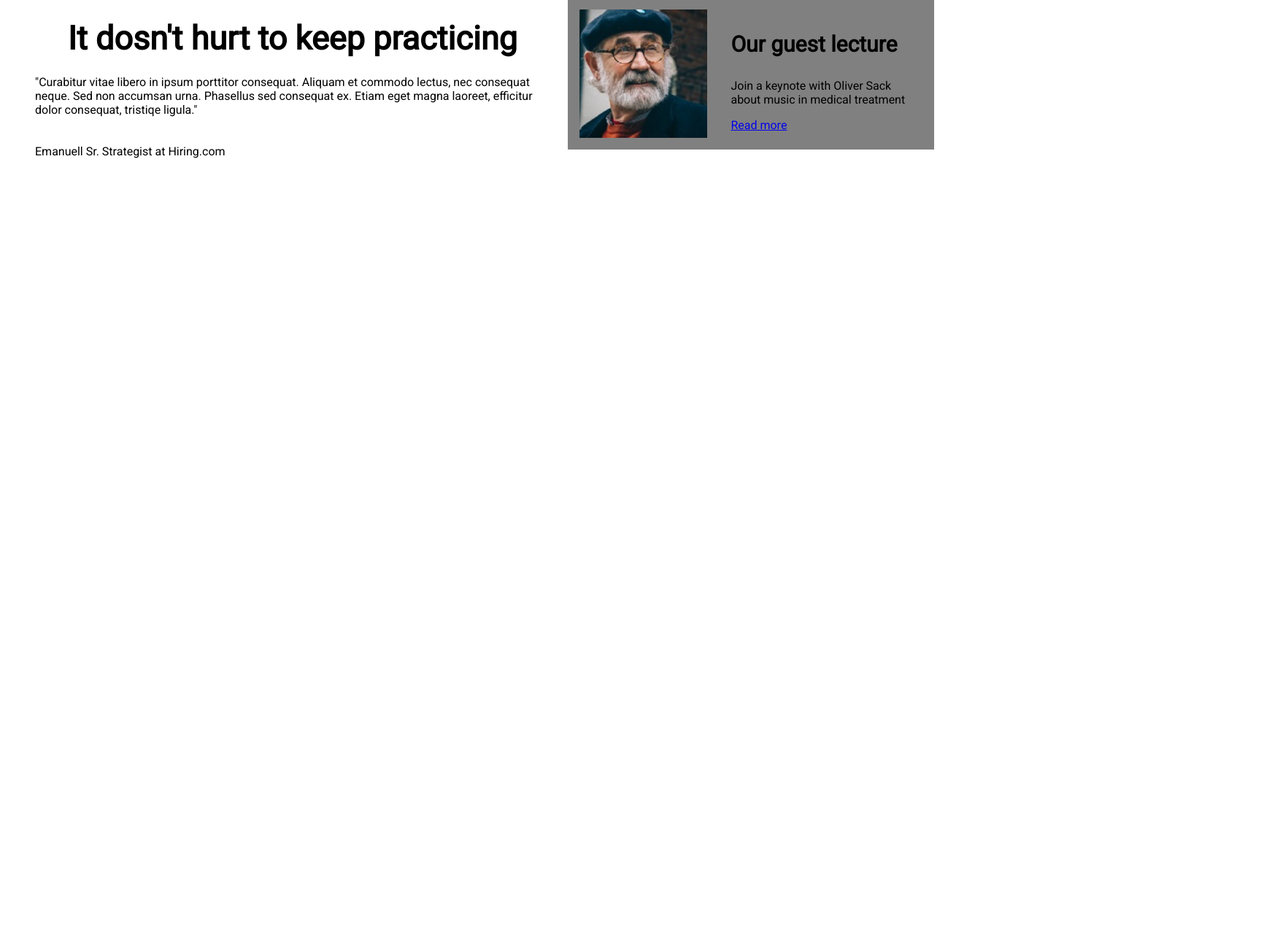
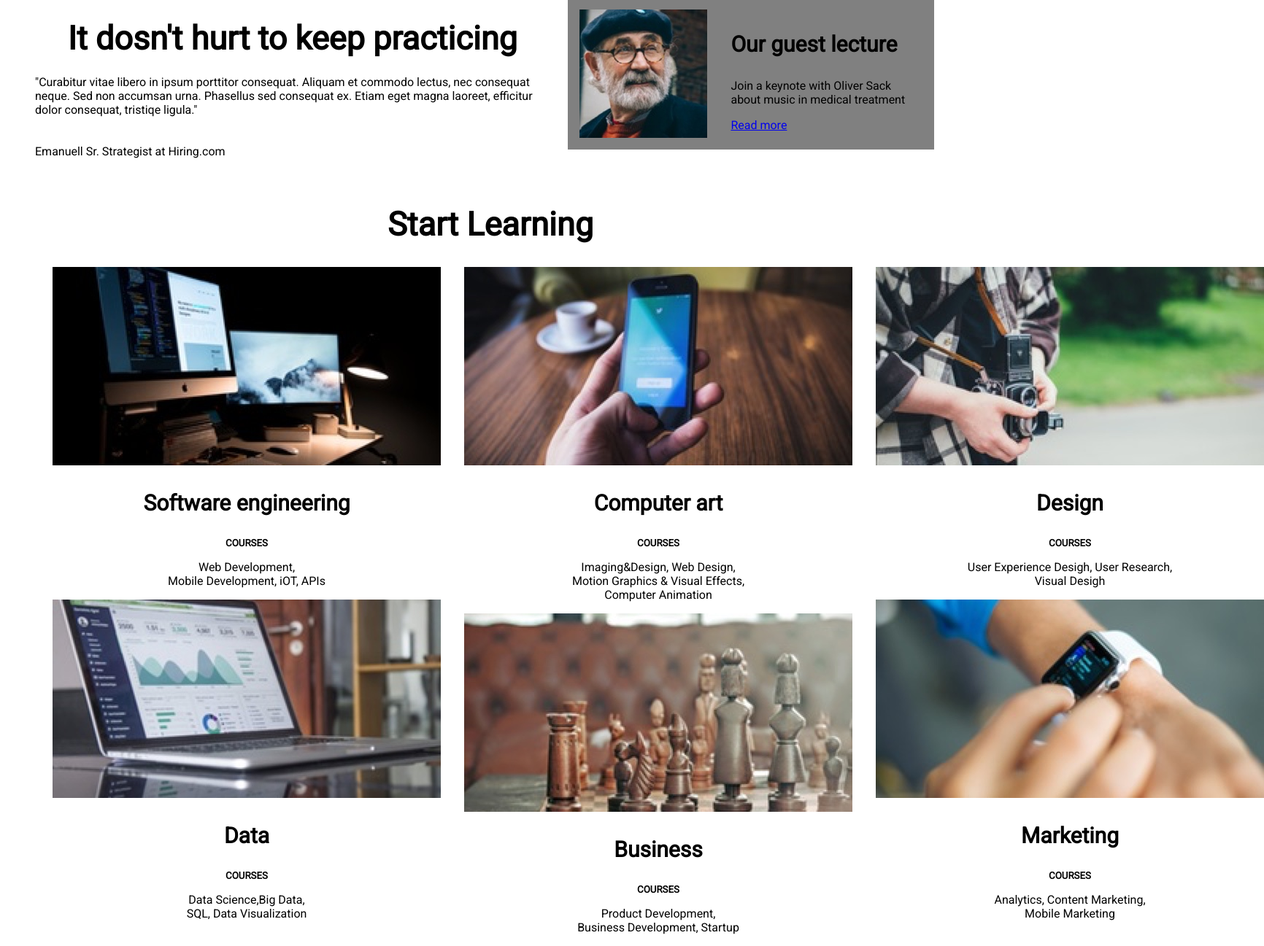
Before and after one commit to krzwilk/colmar_academy, a plain HTML site: page index.html in a window 1280 px wide. Shown: the part 1345-2642 px from the top of the page at 73% size, 1732 px wide, since content can reach past the window. Before the commit the page ends 1594 px from the top, so only its background shows below. Drawn offline with Linux system fonts and the light colour scheme.

Commit message:
Add corses

```diff
--- a/index.html
+++ b/index.html
@@ -75,14 +75,52 @@
             </div>
 
         </div>
+        </div>
 
-
-
-
+<div class="start-learning-container">
+    <div class="title1">
+        <h2>Start Learning</h2>
+        </div>
+    <div class="corses-container">
+    <div class="learning-container1">
+        <div class="software">
+            <img class="corses-img" src="resources\images\course-software.jpg" alt="Picture of desktop computer">
+            <h3>Software engineering</h3>
+            <h5>COURSES</h5>
+            <p>Web Development, <br>Mobile Development, iOT, APIs</p>
+            <img src="resources\images\course-data.jpg" alt="loptop computer">
+            <h3>Data</h3>
+            <h5>COURSES</h5>
+            <p>Data Science,Big Data,<br>SQL, Data Visualization</p>
         </div>
 
     </div>
-</div>
+    <div class="learning-container2">
+        <img class="corses-img" src="resources\images\course-computer-art.jpg" alt="person holds mobile phone">
+        <h3>Computer art</h3>
+        <h5>COURSES</h5>
+        <p>Imaging&Design, Web Design,<br> Motion Graphics & Visual Effects,<br> Computer Animation</p>
+        <img class="corses-img" src="resources\images\course-business.jpg" alt="chest board">
+        <h3>Business</h3>
+        <h5>COURSES</h5>
+        <p>Product Development,<br>Business Development, Startup</p>
+
+    </div>
+    <div class="learning-container3">
+        <img class="corses-img" src="resources\images\course-design.jpg" alt="person holds camera">
+        <h3>Design</h3>
+        <h5>COURSES</h5>
+        <p>User Experience Desigh, User Research,<br> Visual Desigh</p>
+        <img class="corses-img" src="resources\images\course-marketing.jpg" alt="wrist wath">
+        <h3>Marketing</h3>
+        <h5>COURSES</h5>
+        <p>Analytics, Content Marketing, <br>Mobile Marketing</p>
+
+
+    </div>
+    </div>
+    </div>
+
 </body>
 
 </html>
--- a/resources/css/stylesheet.css
+++ b/resources/css/stylesheet.css
@@ -145,3 +145,31 @@ h3{
     display: flex;
     background-color:gray;
 }
+.title1{
+    margin: 32px;
+    width: 100%;
+}
+.start-learning-container{
+    width: 100%;
+    }
+.corses-container{
+    text-align: center;
+    width: 100%;
+    display: flex;
+    margin-top: 32px;
+    margin-left: 72px;
+    margin-right: 72px;
+    justify-content:space-between;
+}
+.corses-img{
+    width: auto;
+}
+.learning-container1{
+    margin-right: 32px;
+}
+.learning-container2{
+    margin-right: 32px;
+}
+h5{
+    margin:8px;
+}
```
